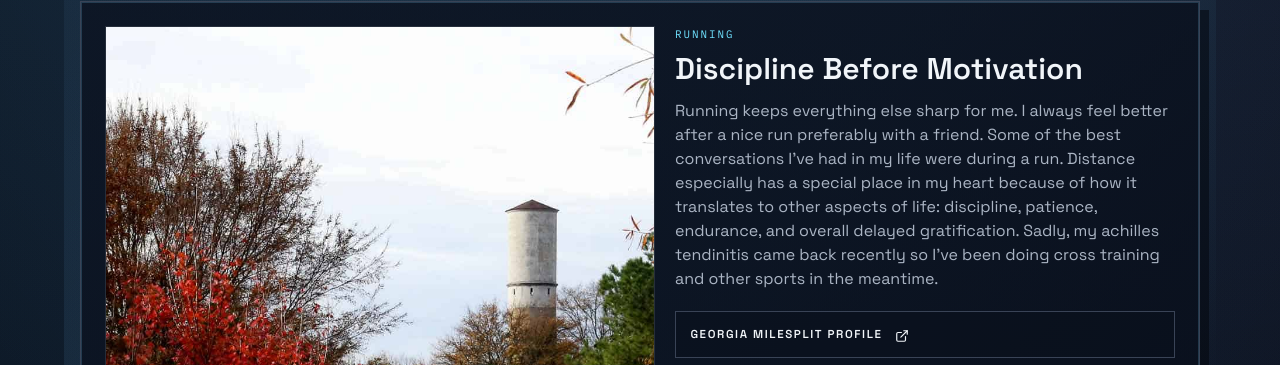
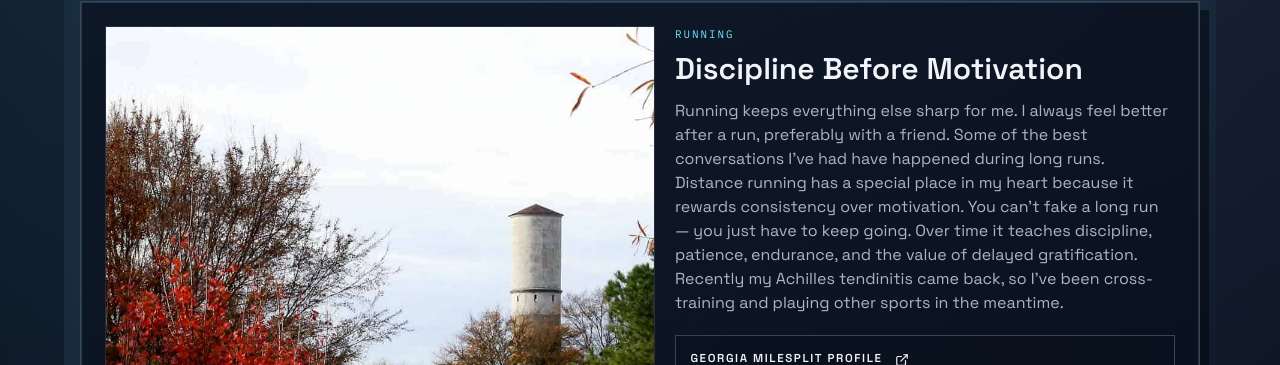
Before and after one commit to mattdworkin/mattdworkin.github.io, a Next.js app: page /about in a window 1280 px wide. Shown: the part 538-903 px from the top of the page. Built offline with nearby package versions, Linux system fonts and the light colour scheme; no server answers.

Commit message:
discipline

```diff
--- a/src/app/about/page.tsx
+++ b/src/app/about/page.tsx
@@ -90,7 +90,7 @@ You know I do the software thing, but believe it or not, there's lots of other t
               <p className="kicker">Running</p>
               <h2 className="mt-2 text-3xl font-semibold">Discipline Before Motivation</h2>
               <p className="mt-3 text-muted-foreground">
-                Running keeps everything else sharp for me. I always feel better after a nice run preferably with a friend. Some of the best conversations I've had in my life were during a run. Distance especially has a special place in my heart because of how it translates to other aspects of life: discipline, patience, endurance, and overall delayed gratification. Sadly, my achilles tendinitis came back recently so I've been doing cross training and other sports in the meantime.
+                Running keeps everything else sharp for me. I always feel better after a run, preferably with a friend. Some of the best conversations I’ve had have happened during long runs. Distance running has a special place in my heart because it rewards consistency over motivation. You can’t fake a long run — you just have to keep going. Over time it teaches discipline, patience, endurance, and the value of delayed gratification. Recently my Achilles tendinitis came back, so I’ve been cross-training and playing other sports in the meantime.
               </p>
               <div className="mt-5 flex flex-wrap gap-3 text-sm">
                 <a
```
